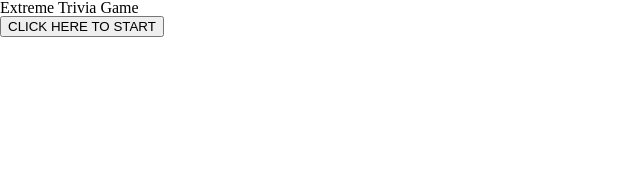
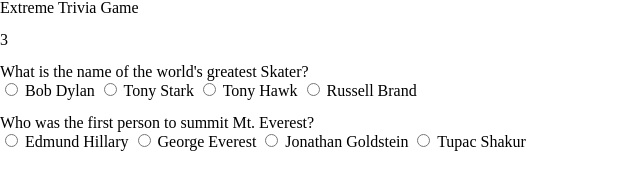
Before and after one commit to satchelsmidt/Trivia_Game, a plain HTML site: page index.html in a window 1280 px wide. Both pictures are taken after a click on the button "CLICK HERE TO START". Shown: the whole page, without its empty margins (0-640 px from the left). Drawn offline with nearby package versions, Linux system fonts and the light colour scheme.

Commit message:
functionality achieved

```diff
--- a/assets/css/style.css
+++ b/assets/css/style.css
@@ -0,0 +1,3 @@
+li{
+    list-style: none;
+}
--- a/assets/javascript/game.js
+++ b/assets/javascript/game.js
@@ -0,0 +1,141 @@
+
+//First page has a title and a start button
+
+//When start button is clicked, this begins the game
+    // screen changes to timer (30 seconds)
+    // Question
+    // 4 clickable answers (buttons?) underneath
+
+$(document).ready(function(){
+
+    //Define Variables
+    //Variables for keeping score
+    var numCorrect = 0;
+    var numWrong = 0;
+    var numSkip = 0;
+
+    //Question 1 Related
+    var q1Text = $("<p>"+"What is the name of the world's greatest Skater?"+"</p>");
+
+    var q1List = $("<li>")
+    var q1_1 = $("<input type='radio' name='q1' value='Bob Dylan' id='q1_1'> Bob Dylan </input>")
+    var q1_2 = $("<input type='radio' name='q1' value='Tony Stark' id='q1_2'> Tony Stark </input>")
+    var q1_3 = $("<input type='radio' name='q1' value='Tony Hawk' id='q1_3'> Tony Hawk </input>")
+    var q1_4 = $("<input type='radio' name='q1' value='Russell Brand' id='q1_4'> Russell Brand </input>")
+
+    //Question 2 Related
+    var q2Text = $("<p>"+"Who was the first person to summit Mt. Everest?"+"</p>");
+
+    var q2List = $("<li>")
+    var q2_1 = $("<input type='radio' name='q2' value='Edmund Hillary' id='q2_1'> Edmund Hillary </input>")
+    var q2_2 = $("<input type='radio' name='q2' value='George Everest' id='q2_2'> George Everest </input>")
+    var q2_3 = $("<input type='radio' name='q2' value='Jonathan Goldstein' id='q2_3'> Jonathan Goldstein </input>")
+    var q2_4 = $("<input type='radio' name='q2' value='Tupac Shakur' id='q2_4'> Tupac Shakur </input>")
+
+    //Set our number counter to 100.
+    var number = 5;
+    //Variable that will hold our interval ID when we execute the "run" function
+    var intervalId;
+
+    $("#startButton").on("click", function(){
+        //Show timer number on screen
+        $("#countdownTimer").html("<h2>" + number + "</h2>");
+
+        //Empty Existing Start Content Screen
+        $(".startContent").replaceWith("");
+
+        //Begin timer function
+        run();
+
+        //Create Question 1 content
+        $(q1List).append(q1_1);
+        $(q1List).append(q1_2);
+        $(q1List).append(q1_3);
+        $(q1List).append(q1_4);
+        $("#question1").append(q1Text);
+        $("#question1").append(q1List);
+
+        //Create Question 2 content
+        $(q2List).append(q2_1);
+        $(q2List).append(q2_2);
+        $(q2List).append(q2_3);
+        $(q2List).append(q2_4);
+        $("#question2").append(q2Text);
+        $("#question2").append(q2List);
+
+    });
+
+    function checkAnswersOne(){
+        if(document.getElementById("q1_1").checked === true){
+            console.log("fuck you ONE");
+            numWrong = numWrong + 1;
+        }
+        else if(document.getElementById("q1_2").checked === true){
+            console.log("fuck you TWO");
+            numWrong = numWrong + 1;
+        }
+        else if(document.getElementById("q1_3").checked === true){
+            console.log("fuck you THREE");
+            numCorrect = numCorrect + 1;
+        }
+        else if(document.getElementById("q1_4").checked === true){
+            console.log("fuck you FOUR");
+            numWrong = numWrong + 1;
+        }
+        else{
+            numSkip= numSkip + 1;
+        }
+    }
+
+    //Function resets the interval value each time it is run. Sets the interval id variable to drop by 1 every second
+    function run() {
+        clearInterval(intervalId);
+        intervalId = setInterval(decrement, 1000);
+    }
+
+    //Function that runs in 'run' function, drops number by 1 and reflects on html.
+    function decrement() {
+        //  Decrease number by one.
+        number--;
+
+        //  Show the number in the #show-number tag.
+        $("#countdownTimer").html("<h2>" + number + "</h2>");
+
+        //  Once number hits zero...
+        if (number === 0) {
+            //Run the stop function.
+            stop();
+            checkAnswersOne();
+            console.log(q1_1)
+
+            //Alert the user that time is up.
+            alert("Time Up!");
+
+            //Clear questions from form
+            $("#formContent").empty();
+
+            //Show quiz results on form
+            $("#results").append("Number Correct: " + numCorrect + "<br>");
+            $("#results").append("Number Wrong: " + numWrong + "<br>");
+            $("#results").append("Number Skipped: " + numSkip + "<br>");
+
+        }
+    }
+
+    function stop() {
+        //  Clears our intervalId
+        //  We just pass the name of the interval to the clearInterval function.
+            clearInterval(intervalId);
+    }
+});
+
+
+
+//User has 30 seconds to pick an answer. Three possible outcomes on question screen:
+    // correct answers -- moves to next screen with correct answer
+    // wrong answers -- moves to next screen with words "incorrect answer", shows correct answer
+    // time out -- moves to next screen with words "time out"
+    //Despite outcome, game stays on page for like 5 seconds then auto moves to next question
+
+    //At the end, screen shows number of correct, number of incorrect, number of unanswered
+    //Option to start game over sends you back to first question w/ timer ticking down
--- a/index.html
+++ b/index.html
@@ -10,13 +10,51 @@
 </head>
 <body>
 
+    <!-- Title (static throughout game) -->
     <h1>Extreme Trivia Game</h1>
-    <div class="content">
+    <br>
+
+    <!-- Start Button -->
+    <div class="startContent">
         <button id="startButton">CLICK HERE TO START</button>
     </div>
+
+    <!-- Timer div -->
+    <div id="countdownTimer"></div>
+
+    <br>
+
+    <div id="formContent">
+        <!-- Question 1 div -->
+        <div id="question1"></div>
+
+        <br>
+
+        <!-- Question 2 div -->
+        <div id="question2"></div>
+
+        <br>
+
+        <div id="question3"></div>
+
+        <br>
+
+        <div id="question4"></div>
+
+        <br>
+
+        <div id="question5"></div>
+
+        <br>
+
+        <div id="question6"></div>
+    </div>
+    <div id="results"></div>
+
 
     <script src="https://cdnjs.cloudflare.com/ajax/libs/jquery/3.2.1/jquery.min.js"></script>
     <script type= "text/javascript" src="assets/javascript/game.js"></script>
 
+
 </body>
 </html>
```
